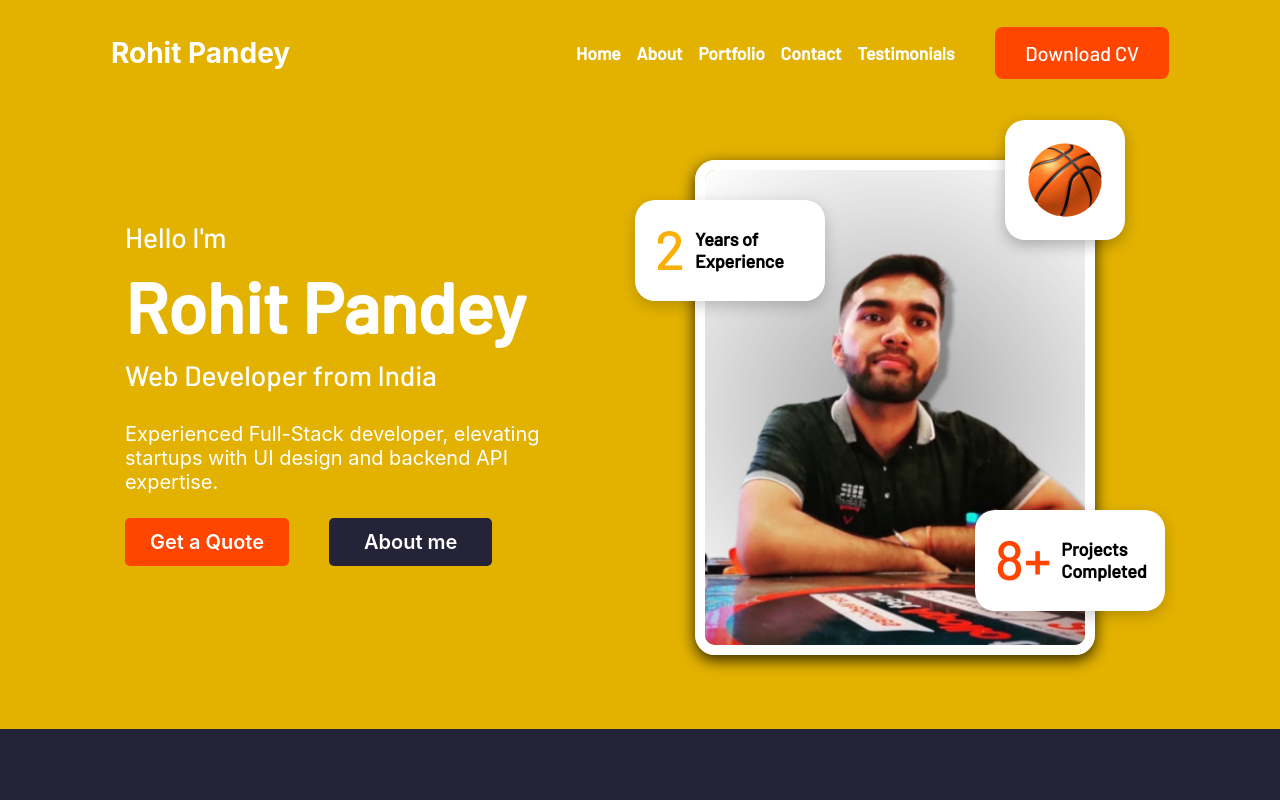
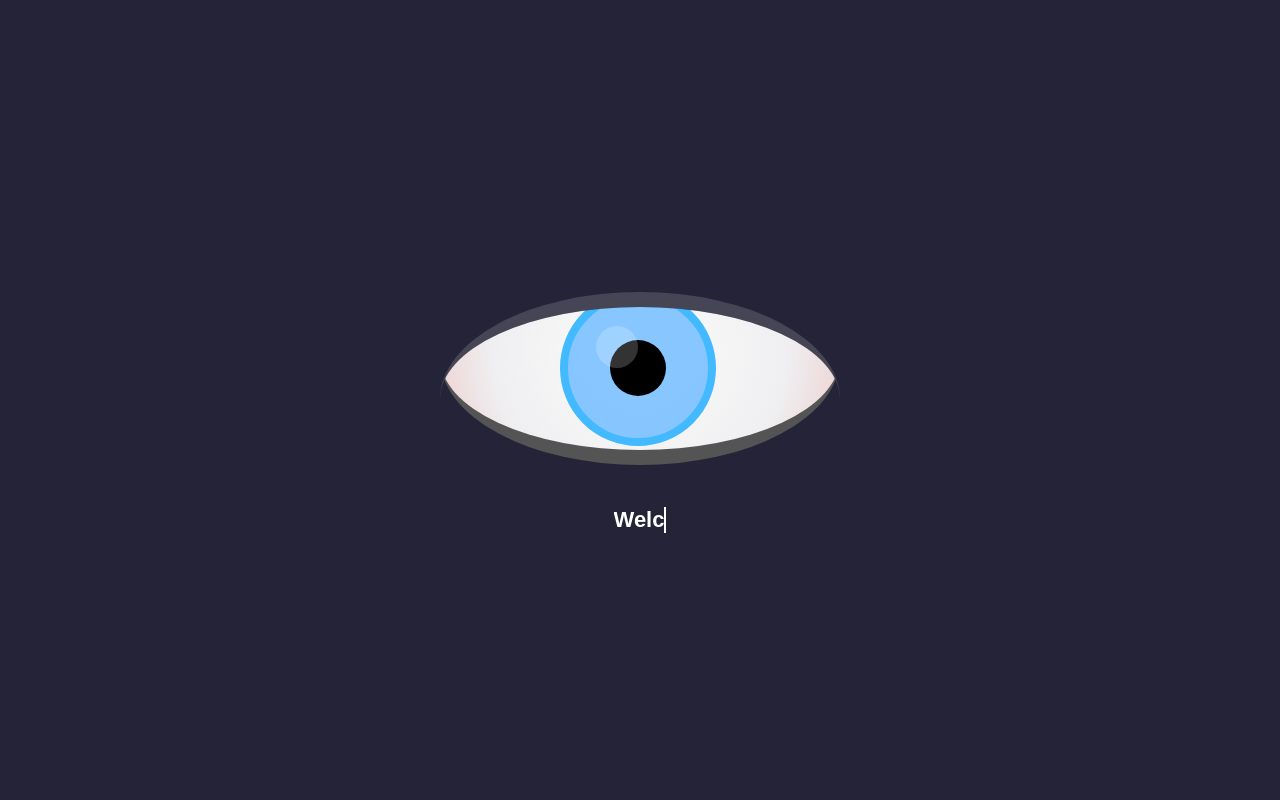
Before and after one commit to therohit777/folio.io, a React (Create React App) app: page / in a window 1280 px wide. Shown: the top 800 px of the page. Built offline with nearby package versions, Linux system fonts and the light colour scheme; a web font is replaced by a local one.

Commit message:
welome animaion added

```diff
--- a/src/App.js
+++ b/src/App.js
@@ -1,4 +1,5 @@
 import './App.css';
+import Eyeball from './components/Js/Eyeball';
 import Home from './components/Js/Home';
 import Journey from './components/Js/Journey/Journey';
 import { BrowserRouter as Router, Routes,Route} from 'react-router-dom'
@@ -9,7 +10,8 @@ function App() {
     <div className="App" id="home">
       <Router>
         <Routes>
-          <Route path='/' element={<Home/>} />
+          <Route path='/welcome' element={<Home/>} />
+          <Route path='/' element={<Eyeball/>} />
           <Route path='/Journey' element={<Journey/>}/>
         </Routes>
       </Router>
--- /dev/null
+++ b/src/components/Css/Eyeball.css
@@ -0,0 +1,153 @@
+.Eyeballpage{
+    width: 100%;
+    height: 100vh;
+    background-color: #242338;
+    display: flex;
+    flex-direction: column;
+    justify-content: center;
+    align-items: center;
+    color: #fff;
+
+}
+.aligner {
+   display: flex;
+   align-items: center;
+   justify-content: center;
+}
+
+.aligner-item {
+   max-width: 50%;
+}
+
+.clip-circle {
+   height: 200px;
+   width: 400px;
+   max-width:800px;
+   border-radius: 50%;
+   overflow: hidden;
+   margin: 25px auto 0;
+   border-top: 15px inset rgba(255, 255, 255, 0.25);
+}
+
+
+.eye {
+    width: 400px;
+    height: 200px;
+    border-radius: 100%;
+    position: relative;
+    overflow: hidden;
+    background: radial-gradient(circle at 50%, #fcfcfc, #efeff1 66%, #eecccc 100%);
+}
+
+
+.iris {
+    width: 140px;
+    height: 140px;
+    border-radius: 100%;
+    position: absolute;
+    left: 0;
+    top: 0;
+    margin: 10% 30%;
+    animation: move 5s ease-out infinite;
+    background: #81c3fff2;
+    border: 8px solid #43baff;
+}
+
+.iris:before {
+    content: "";
+    width: 40%;
+    height: 40%;
+    border-radius: 100%;
+    position: absolute;
+    left: 50%;
+    top: 50%;
+    background: black;
+    transform: translate(-50%, -50%);
+}
+
+.iris:after {
+    content: "";
+    width: 30%;
+    height: 30%;
+    border-radius: 100%;
+    position: absolute;
+    left: 20%;
+    top: 20%;
+    background: rgba(255, 255, 255, 0.2);
+}
+
+#lid {
+    animation: blink 2.4s infinite;
+    animation-delay: 8s;
+    top: -50px;
+    border-bottom:15px inset #000;
+}
+@keyframes blink {
+
+    90% {
+    transform: none;
+    animation-timing-function: ease-in;
+    }
+    93% {
+    transform: translateY(15px) scaleY(0)
+    }
+    100% {
+    animation-timing-function: ease-out;
+    }
+}
+
+.typewriter {
+    font-family: "Arial", sans-serif;
+    font-size: 22px;
+    border-right: 2px solid #fff;
+    font-weight: 700;
+    white-space: nowrap;
+    text-align: center;
+    overflow: hidden;
+    animation: typing 3s steps(25, end), blink-caret 0.75s step-end infinite;
+  }
+
+  @keyframes typing {
+    from {
+      width: 0;
+    }
+    to {
+      width: 100%;
+    }
+  }
+
+  @keyframes blink-caret {
+    from,
+    to {
+      border-color: transparent;
+    }
+    50% {
+      border-color: #ffffff;
+    }
+  }
+
+
+  @media screen and (max-width:400px){
+    .clip-circle{
+        width: 90%;
+        height: 50vw;
+        display: flex;
+        justify-content: center;
+        align-items: center;
+    }
+  }
+
+  @media screen and (max-width:290px) {
+    .typewriter{
+        font-size: 6vw;
+        margin-top: 15px;
+    }
+    .eye{
+        width: 100%;
+    }
+    .iris{
+        width: 100px;
+        height: 100px;
+        margin-top: 80px;
+    }
+  }
--- /dev/null
+++ b/src/components/Js/Eyeball.jsx
@@ -0,0 +1,65 @@
+import React, { useEffect, useState } from 'react';
+import "../Css/Eyeball.css";
+import { useNavigate } from 'react-router-dom';
+
+
+const texts = [
+  "Hey, I am Rohit Pandey.",
+  "I'm a Full-Stack Developer.",
+  "Welcome to my Portfolio.",
+  "Loading....."
+];
+
+const Eyeball = () => {
+  const [currentTextIndex, setCurrentTextIndex] = useState(0);
+  const [currentText, setCurrentText] = useState("");
+  const navigate = useNavigate();
+
+  useEffect(() => {
+    const timer = setTimeout(() => {
+      navigate('/welcome'); // Navigate to the '/next' page
+    }, 13000); // 10 seconds
+
+    return () => clearTimeout(timer); // Clear the timer if the component unmounts
+  }, [navigate]);
+
+
+
+
+  useEffect(() => {
+    const text = texts[currentTextIndex];
+    let charIndex = 0;
+
+    const typingInterval = setInterval(() => {
+      if (charIndex <= text.length) {
+        setCurrentText(text.slice(0, charIndex));
+        charIndex++;
+      } else {
+        clearInterval(typingInterval);
+        setTimeout(() => {
+          if (currentTextIndex < texts.length - 1) {
+            setCurrentTextIndex(currentTextIndex + 1);
+          } else {
+            setCurrentTextIndex(0);
+          }
+        }, 1000); // Delay before switching to the next text
+      }
+    }, 100); // Typing speed (adjust as needed)
+
+    return () => {
+      clearInterval(typingInterval);
+    };
+  }, [currentTextIndex]);
+  return (
+    <div className='Eyeballpage'>
+        <div class="clip-circle aligner">
+          <div id="lid" class="eye">
+            <div class="iris"></div>
+          </div>
+        </div>
+        <div className="typewriter">{currentText}</div>
+    </div>
+  )
+}
+
+export default Eyeball
```
